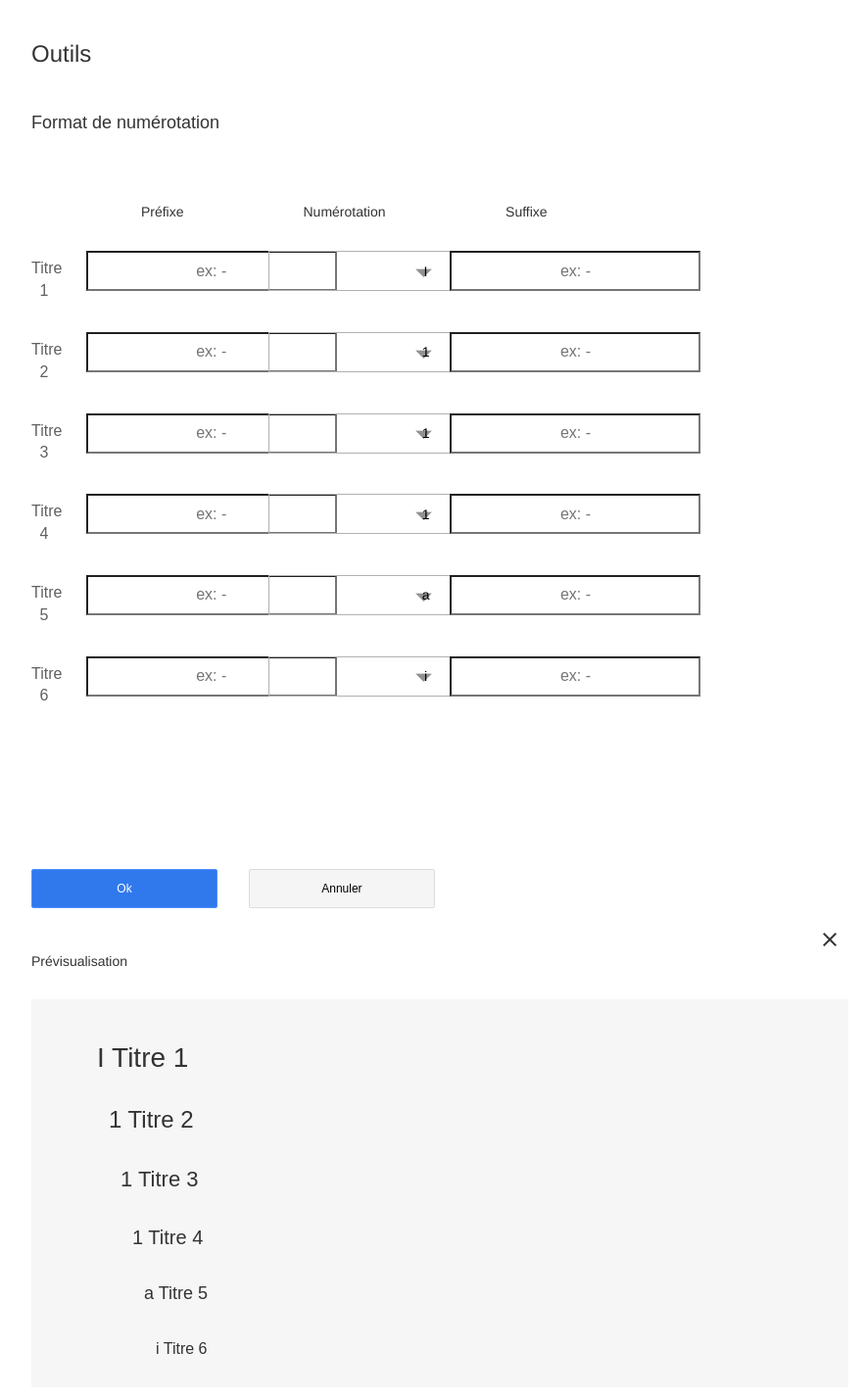
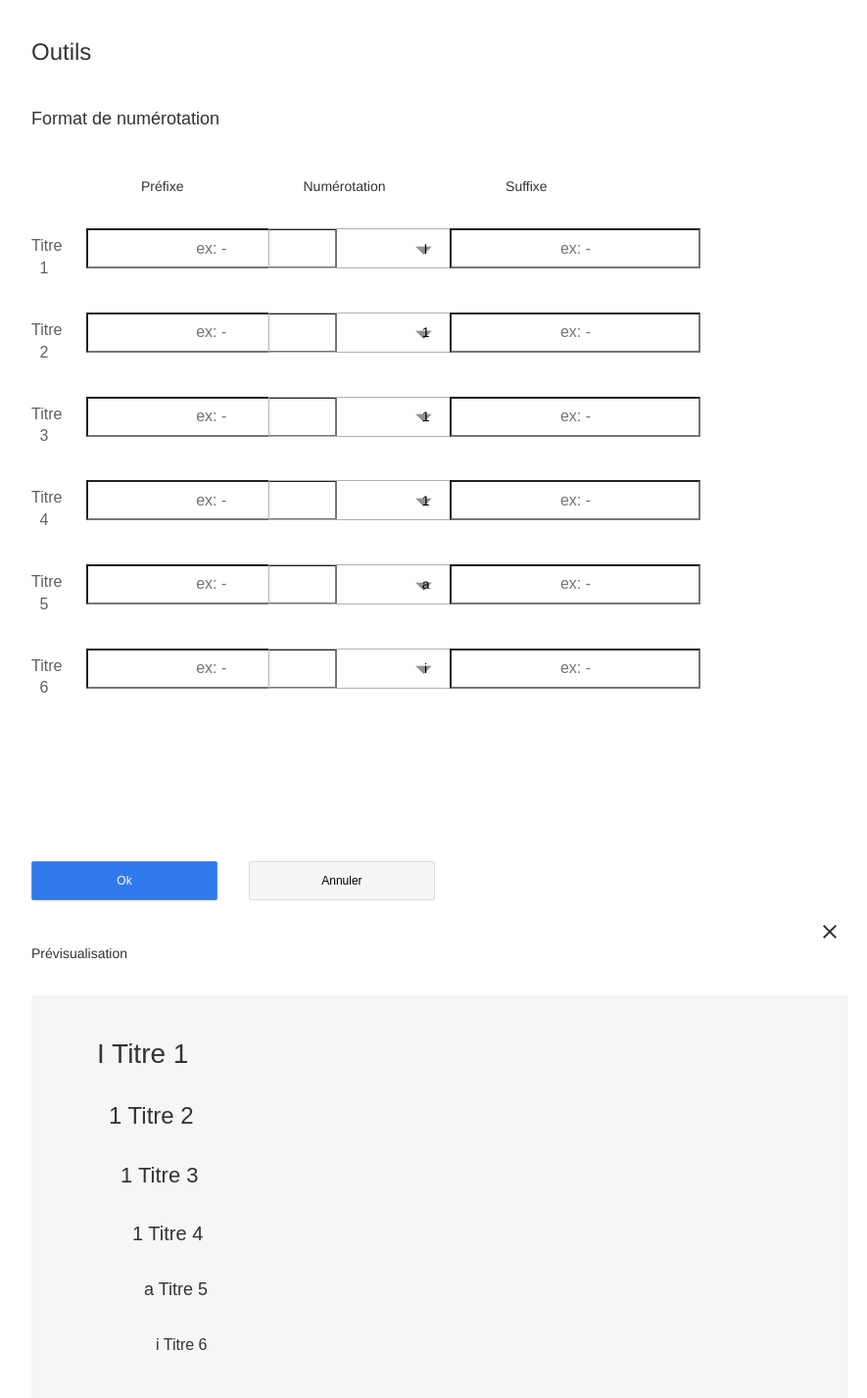
Before and after one commit to sidona/test, a website: page app/index.html in a window 1280 px wide. Shown: the whole page at 98% size, without its empty margins (39-924 px from the left). Drawn offline with nearby package versions, Linux system fonts and the light colour scheme; some packages are replaced by stand-ins of ours; files that its build step writes are made by us from their sources.

Commit message:
test AngularJs

```diff
--- a/app/styles/main.css
+++ b/app/styles/main.css
@@ -4,7 +4,7 @@
 }
 
 .result {
-    margin-top: 205px;
+    margin-top: 178px;
     margin-left: 71px;
 }
 body {
@@ -17,20 +17,20 @@ body {
 }
 
 h1{
-    margin-top: 48px;
+    margin-top: 46px;
     font-family: Arial;
     font-size: 18px
 }
 h3{
-    margin-top: 42px
+    margin-top: 40px
 }
 
 #column{
-    margin-top: 70px
+    margin-top: 48px
 }
 
 #titre1{
-    margin-top: 30px
+    margin-top: 33px
 }
 
 select:focus {
@@ -140,8 +140,8 @@ input:focus {
 .content-result{
     background-color: #f7f6f6;
     width: 834px;
-    height: 396px;
-    margin-top: 29px
+    height: 411px;
+    margin-top: 33px
 }
 
 .result-titre1{
```
